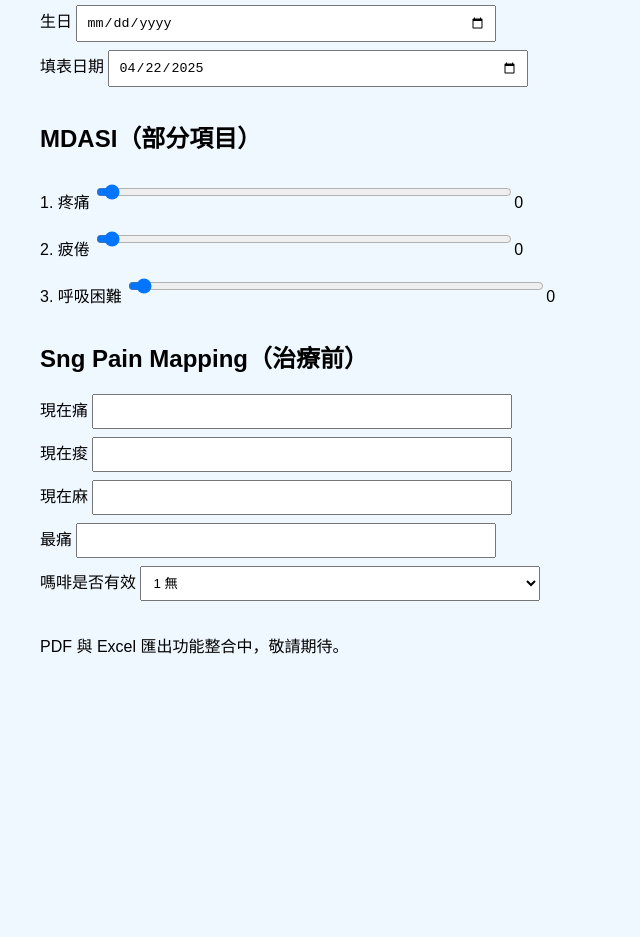
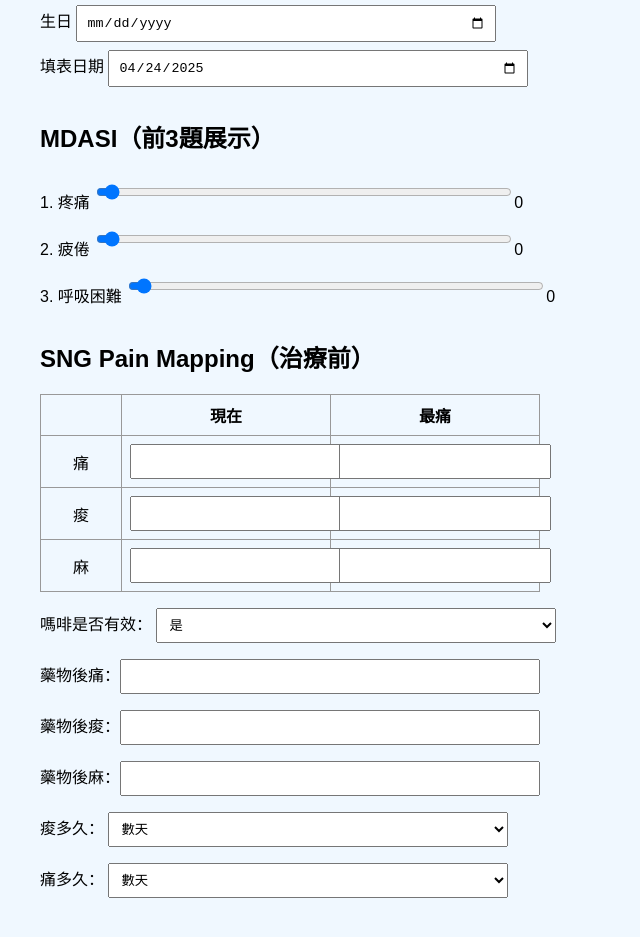
Before and after one commit to jacobwang0605/mdasi-sng-app, a plain HTML site: page index.html in a window 1280 px wide. Shown: the part 267-1204 px from the top of the page, without its empty margins (0-640 px from the left). Before the commit the page ends 980 px from the top, so only its background shows below. Drawn offline with Linux system fonts and the light colour scheme.

Commit message:
Add files via upload

```diff
--- a/index.html
+++ b/index.html
@@ -3,7 +3,7 @@
 <html lang="zh">
 <head>
   <meta charset="UTF-8">
-  <title>台大癌醫 麻醉部｜疼痛評估系統</title>
+  <title>台大癌醫 麻醉部｜疼痛評估系統（測試版）</title>
   <meta name="viewport" content="width=device-width, initial-scale=1.0">
   <style>
     body { font-family: sans-serif; background: #f0f8ff; padding: 2rem; }
@@ -12,12 +12,15 @@
     label { display: block; margin: 0.5rem 0; }
     input, select { padding: 0.5rem; width: 100%; max-width: 400px; }
     input[type="range"] { width: 100%; }
+    table { border-collapse: collapse; width: 100%; max-width: 500px; }
+    table, th, td { border: 1px solid #999; }
+    th, td { padding: 0.5rem; text-align: center; }
   </style>
 </head>
 <body>
   <header>
     <img src="logo.png" alt="Logo" style="height: 40px; vertical-align: middle; margin-right: 8px;">
-    台大癌醫 麻醉部｜疼痛評估系統
+    台大癌醫 麻醉部｜疼痛評估系統（測試版）
   </header>
 
   <section>
@@ -26,25 +29,46 @@
     <label>病歷號碼 <input type="text"></label>
     <label>性別 <select><option>男</option><option>女</option></select></label>
     <label>生日 <input type="date"></label>
-    <label>填表日期 <input type="date" value="2025-04-22"></label>
+    <label>填表日期 <input type="date" value="2025-04-24"></label>
   </section>
 
   <section>
-    <h2>MDASI（部分項目）</h2>
+    <h2>MDASI（前3題展示）</h2>
     <label>1. 疼痛 <input type="range" min="0" max="10" value="0" oninput="m1.value=this.value"><output id="m1">0</output></label>
     <label>2. 疲倦 <input type="range" min="0" max="10" value="0" oninput="m2.value=this.value"><output id="m2">0</output></label>
     <label>3. 呼吸困難 <input type="range" min="0" max="10" value="0" oninput="m3.value=this.value"><output id="m3">0</output></label>
   </section>
 
   <section>
-    <h2>Sng Pain Mapping（治療前）</h2>
-    <label>現在痛 <input type="number" min="0" max="10"></label>
-    <label>現在痠 <input type="number" min="0" max="10"></label>
-    <label>現在麻 <input type="number" min="0" max="10"></label>
-    <label>最痛 <input type="number" min="0" max="10"></label>
-    <label>嗎啡是否有效 <select><option>1 無</option><option>2 有</option></select></label>
+    <h2>SNG Pain Mapping（治療前）</h2>
+    <table>
+      <tr><th></th><th>現在</th><th>最痛</th></tr>
+      <tr><td>痛</td><td><input type="number" min="0" max="10"></td><td><input type="number" min="0" max="10"></td></tr>
+      <tr><td>痠</td><td><input type="number" min="0" max="10"></td><td><input type="number" min="0" max="10"></td></tr>
+      <tr><td>麻</td><td><input type="number" min="0" max="10"></td><td><input type="number" min="0" max="10"></td></tr>
+    </table>
+
+    <p>嗎啡是否有效：
+      <select>
+        <option>是</option>
+        <option>否</option>
+      </select>
+    </p>
+
+    <p>藥物後痛：<input type="number" min="0" max="10"></p>
+    <p>藥物後痠：<input type="number" min="0" max="10"></p>
+    <p>藥物後麻：<input type="number" min="0" max="10"></p>
+
+    <p>痠多久：
+      <select>
+        <option>數天</option><option>數週</option><option>數月</option><option>數年</option>
+      </select>
+    </p>
+    <p>痛多久：
+      <select>
+        <option>數天</option><option>數週</option><option>數月</option><option>數年</option>
+      </select>
+    </p>
   </section>
-
-  <p>PDF 與 Excel 匯出功能整合中，敬請期待。</p>
 </body>
 </html>
```
